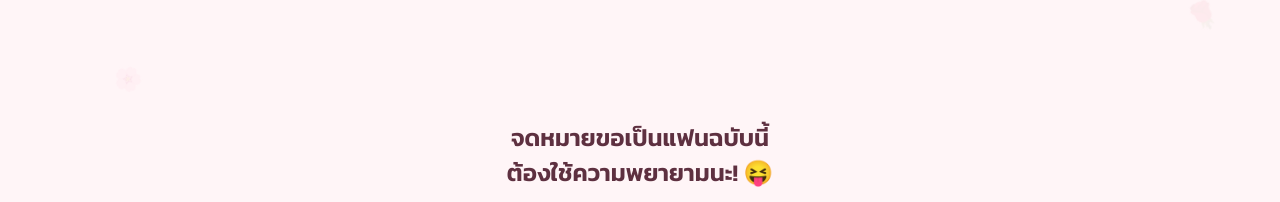
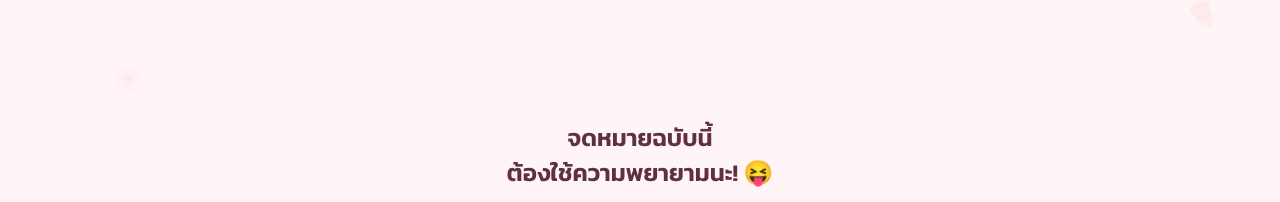
Before and after one commit to momentememories-ui/you54, a plain HTML site: page index.html in a window 1280 px wide. Shown: the top 202 px of the page. Drawn offline with Linux system fonts and the light colour scheme.

Commit message:
Update index.html

```diff
--- a/index.html
+++ b/index.html
@@ -224,7 +224,7 @@
 
     <div id="page1" class="page active">
         <div class="chase-area">
-            <h2 style="text-align:center; margin-top:100px; color:var(--accent);">จดหมายขอเป็นแฟนฉบับนี้<br>ต้องใช้ความพยายามนะ! 😝</h2>
+            <h2 style="text-align:center; margin-top:100px; color:var(--accent);">จดหมายฉบับนี้<br>ต้องใช้ความพยายามนะ! 😝</h2>
             <div class="flying-envelope" id="envelope" onmouseover="moveEnv()" ontouchstart="moveEnvMobile(event)">
                 <div class="wing left"></div><div class="env-body">💌</div><div class="wing right"></div>
             </div>
```
